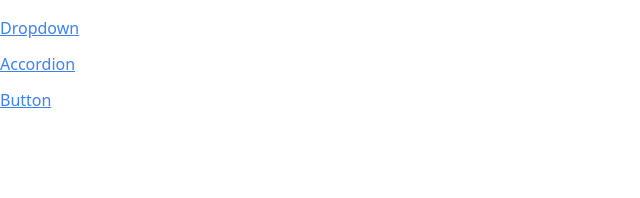
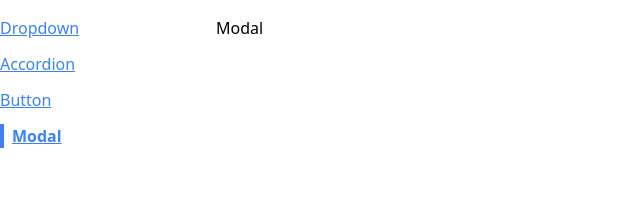
Before and after one commit to cheehwatang/react-components-library, a React (Create React App) app: page /modal in a window 1280 px wide. Shown: the top 198 px of the page, without its empty margins (0-640 px from the left). Built offline with nearby package versions, Linux system fonts and the light colour scheme.

Commit message:
Adds Modal, ModalPage and navigation to display the modal component

```diff
--- a/src/App.js
+++ b/src/App.js
@@ -3,6 +3,7 @@
 import AccordionPage from "./pages/AccordionPage";
 import ButtonPage from "./pages/ButtonPage";
 import DropdownPage from "./pages/DropdownPage";
+import ModalPage from "./pages/ModalPage";
 
 function App() {
   return (
@@ -18,6 +19,9 @@
         <Route path="/dropdown">
           <DropdownPage />
         </Route>
+        <Route path="/modal">
+          <ModalPage />
+        </Route>
       </div>
     </div>
   );
--- /dev/null
+++ b/src/components/Modal.js
@@ -0,0 +1,5 @@
+function Modal() {
+  return <div>Modal</div>;
+}
+
+export default Modal;
--- a/src/components/Sidebar.js
+++ b/src/components/Sidebar.js
@@ -5,6 +5,7 @@
     { label: "Dropdown", path: "/dropdown" },
     { label: "Accordion", path: "/accordion" },
     { label: "Button", path: "/button" },
+    { label: "Modal", path: "/modal" },
   ];
 
   const renderedLinks = links.map((link) => {
--- /dev/null
+++ b/src/pages/ModalPage.js
@@ -0,0 +1,11 @@
+import Modal from "../components/Modal";
+
+function ModalPage() {
+  return (
+    <div>
+      <Modal />
+    </div>
+  );
+}
+
+export default ModalPage;
```
